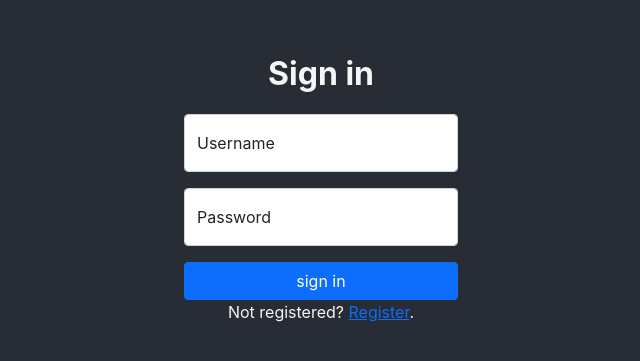
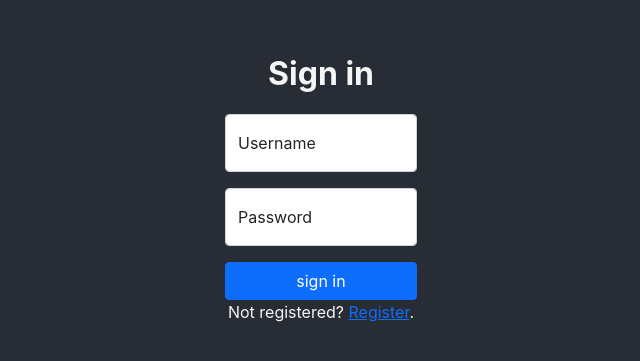
Before and after one commit to iAdani/AdvancedProgramming2Ex1, a React (Create React App) app: page / in a window 1280 px wide. Shown: the part 205-566 px from the top of the page, without its empty margins (319-959 px from the left). Built offline with nearby package versions, Linux system fonts and the light colour scheme.

Commit message:
size fix

```diff
--- a/src/App.css
+++ b/src/App.css
@@ -32,6 +32,11 @@
   color: whitesmoke;
   font-weight: bold;
   font-size: xx-large;
+  text-align: center;
+}
+
+.loginForm {
+  width: 15%;
 }
 
 .white-text {
--- a/src/InputForm/InputForm.js
+++ b/src/InputForm/InputForm.js
@@ -3,7 +3,7 @@ function InputForm({ placeholder, type, id }) {
     return(
         <div className="form-floating mb-3">
             <input id={ id } type={ type } placeholder={ placeholder } className="form-control" ></input>
-            <label for={ id }>{ placeholder }</label>
+            <label htmlFor={ id }>{ placeholder }</label>
         </div>
     )
 }
--- a/src/LoginForm/LoginForm.js
+++ b/src/LoginForm/LoginForm.js
@@ -3,7 +3,7 @@ import React from "react";
 
 function LoginForm() {
     return(
-        <div>
+        <div className="loginForm">
             <div className="loginFormText mb-3" > Sign in </div>
             <InputForm id={ "login-email" } placeholder={ "Username" }></InputForm>
             <InputForm id={ "login-pass" } type={ "password" } placeholder={ "Password" }></InputForm>
```
